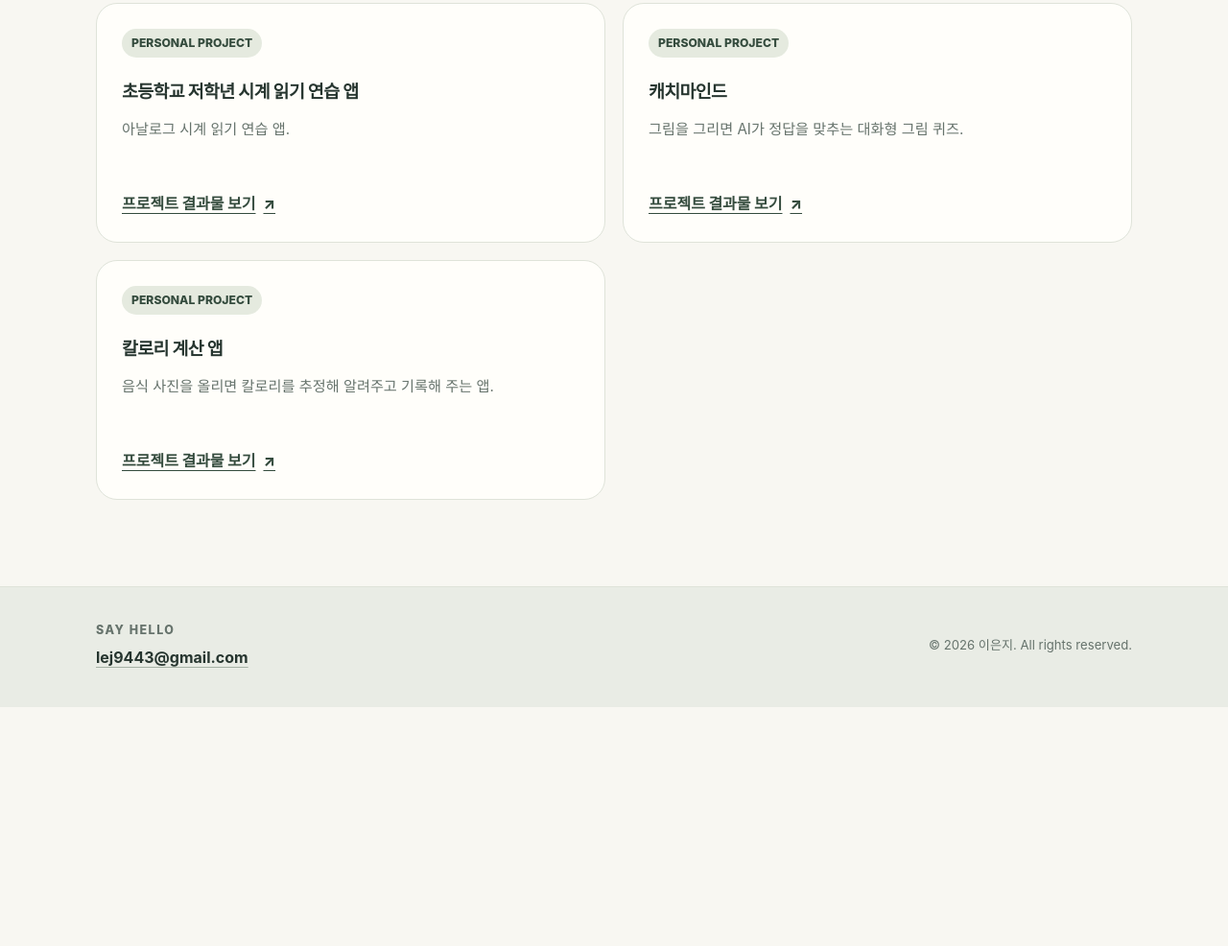
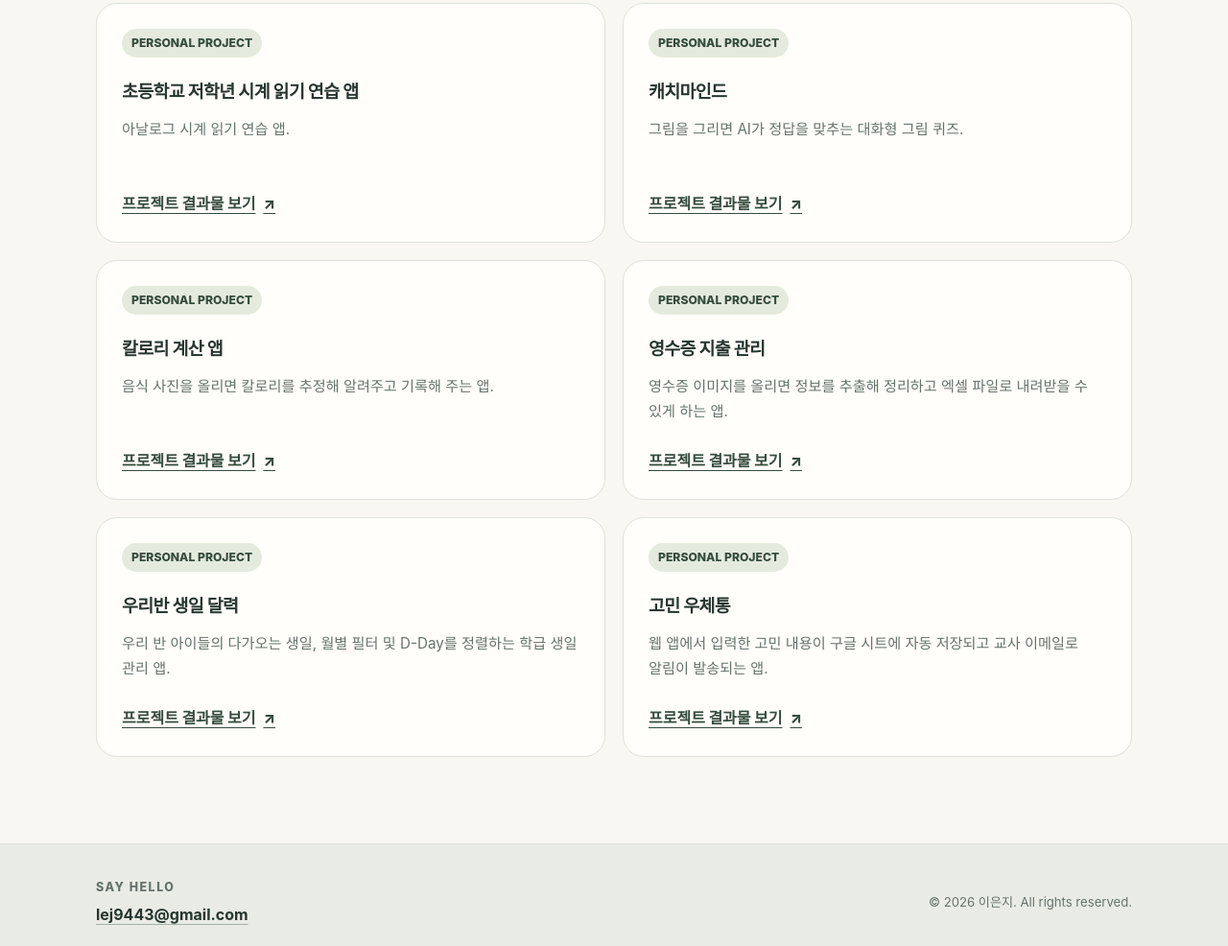
Before and after one commit to EunJi0312/my-webpage, a plain HTML site: page index.html in a window 1280 px wide. Shown: the part 3303-4289 px from the top of the page at 96% size. Before the commit the page ends 4040 px from the top, so only its background shows below. Drawn offline with Linux system fonts and the light colour scheme.

Commit message:
Update project descriptions and add new projects

```diff
--- a/index.html
+++ b/index.html
@@ -472,7 +472,7 @@
           <article class="project-card" id="project-todo">
             <span class="project-label">PERSONAL PROJECT</span>
             <h3>오늘의 할 일 관리 앱</h3>
-            <p>하루의 할 일을 정리하고 확인할 수 있도록 만든 체크리스트 프로젝트입니다.</p>
+            <p>하루의 할 일을 정리하고 확인할 수 있도록 만든 체크리스트 프로젝트.</p>
             <a class="project-link" href="todo-checklist.html" target="_blank">
               프로젝트 결과물 보기 <span aria-hidden="true">↗</span>
             </a>
@@ -589,6 +589,30 @@
               프로젝트 결과물 보기 <span aria-hidden="true">↗</span>
             </a>
           </article>
+                    <article class="project-card" id="project-todo">
+            <span class="project-label">PERSONAL PROJECT</span>
+            <h3>영수증 지출 관리</h3>
+            <p>영수증 이미지를 올리면 정보를 추출해 정리하고 엑셀 파일로 내려받을 수 있게 하는 앱.</p>
+            <a class="project-link" href="https://script.google.com/macros/s/AKfycbyhbVBDveEymwEUykV2Qhn0HqSfbz7YBxClZ9-cBC_VQ43YdggAxV-GEYNfF3vc-WZLAg/exec" target="_blank">
+              프로젝트 결과물 보기 <span aria-hidden="true">↗</span>
+            </a>
+          </article>
+          <article class="project-card" id="project-todo">
+            <span class="project-label">PERSONAL PROJECT</span>
+            <h3>우리반 생일 달력</h3>
+            <p>우리 반 아이들의 다가오는 생일, 월별 필터 및 D-Day를 정렬하는 학급 생일 관리 앱.</p>
+            <a class="project-link" href="https://script.google.com/macros/s/AKfycbyanlSBH-n6hEOguRK1IK1ozxK3rOfOO9VSNgE3FxopEpdaGtIGCKHAD-lYyaxaZuFe/exec" target="_blank">
+              프로젝트 결과물 보기 <span aria-hidden="true">↗</span>
+            </a>
+          </article>
+          <article class="project-card" id="project-todo">
+            <span class="project-label">PERSONAL PROJECT</span>
+            <h3>고민 우체통</h3>
+            <p>웹 앱에서 입력한 고민 내용이 구글 시트에 자동 저장되고 교사 이메일로 알림이 발송되는 앱.</p>
+            <a class="project-link" href="https://script.google.com/macros/s/AKfycbz2JYqPFURcLcwMAWXEY0f3jOEDnviebIYDNmagbrTvhJRZ2v_6-5upfQoUElwheoXe/exec" target="_blank">
+              프로젝트 결과물 보기 <span aria-hidden="true">↗</span>
+            </a>
+          </article>
         </div>
       </section>
 
```
